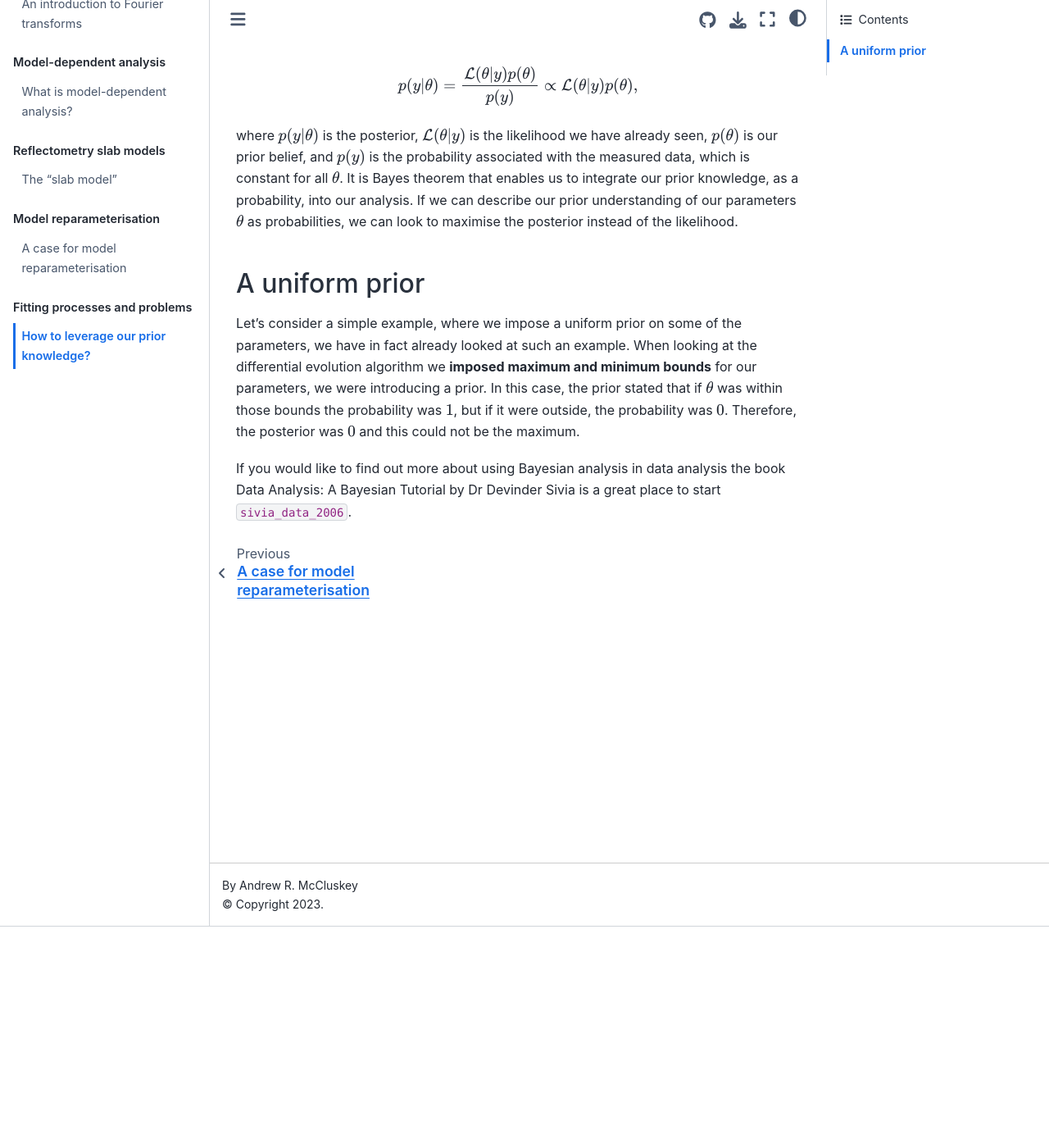
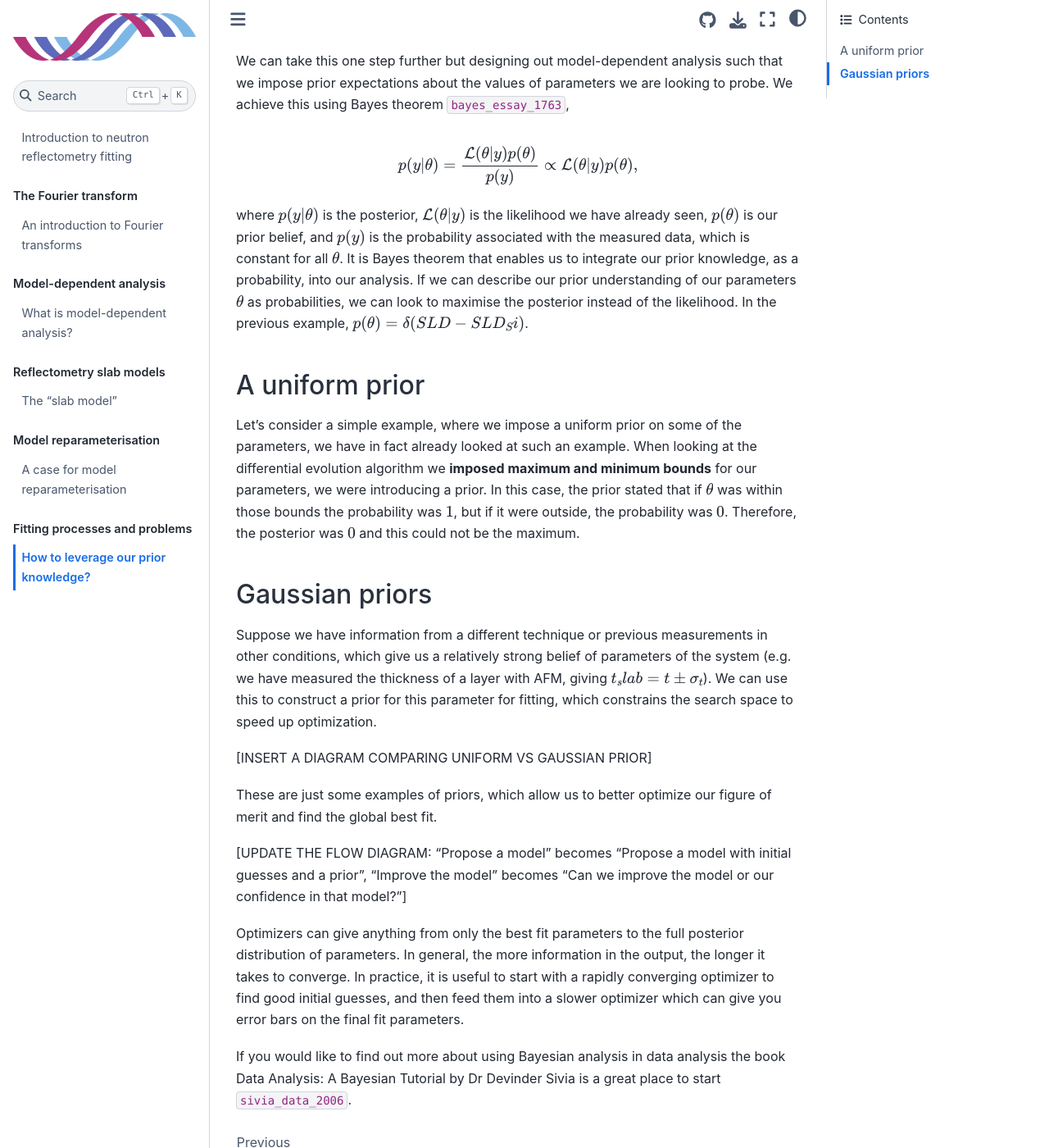
Before and after one commit to arm61/isis_school, a Jupyter Book: the page built from 5_fitting_processes_and_problems/how_to_leverage_our_prior_knowledge.md, in a window 1280 px wide and 1400 px high, scrolled down 270 px. Shown: the whole window at 82% size. Built offline with Jupyter Book 1.0.4 settings and Sphinx 7.4.7 and the Sphinx Book theme 1.1.4, drawn with Linux system fonts in a browser that asks for light colours; pages that are not in the unit, such as notebooks, are missing from menus; cross-references to code outside the pages are shown as plain code; some of the changed text lies outside the part shown.

Commit message:
2022 AGM Fitting Optimization Breakout
Changes (in-progress) made during the annual general meeting 'hackathon'. A few diagrams still need to be made / included.

```diff
--- a/5_fitting_processes_and_problems/how_to_leverage_our_prior_knowledge.md
+++ b/5_fitting_processes_and_problems/how_to_leverage_our_prior_knowledge.md
@@ -1,6 +1,7 @@
 # How to leverage our prior knowledge?
 
-In the introduction to model-dependent analysis, it was suggested that constructing a model and therefore biasing the analysis was acceptable, **if the model is founded in logic**.
+In the introduction to model-dependent analysis, it was suggested that constructing a model and therefore biasing the analysis was acceptable, **if the model is founded in logic**. That is, we have prior knowledge of the system which can be used to constrain the parameter space. For example, if we know that we have a sample on a silicon substrate, we can fix the substrate SLD to the known value.
+
 We can take this one step further but designing out model-dependent analysis such that we impose prior expectations about the values of parameters we are looking to probe.
 We achieve this using Bayes theorem {cite}`bayes_essay_1763`,
 
@@ -10,7 +11,7 @@ $$
 
 where $p(y|\theta)$ is the posterior, $\mathcal{L}(\theta|y)$ is the likelihood we have already seen, $p(\theta)$ is our prior belief, and $p(y)$ is the probability associated with the measured data, which is constant for all $\theta$.
 It is Bayes theorem that enables us to integrate our prior knowledge, as a probability, into our analysis.
-If we can describe our prior understanding of our parameters $\theta$ as probabilities, we can look to maximise the posterior instead of the likelihood.
+If we can describe our prior understanding of our parameters $\theta$ as probabilities, we can look to maximise the posterior instead of the likelihood. In the previous example, $p(\theta) = \delta(SLD - SLD_Si)$.
 
 ## A uniform prior
 
@@ -19,4 +20,16 @@ When looking at the differential evolution algorithm we **imposed maximum and mi
 In this case, the prior stated that if $\theta$ was within those bounds the probability was $1$, but if it were outside, the probability was $0$.
 Therefore, the posterior was $0$ and this could not be the maximum.
 
+## Gaussian priors
+
+Suppose we have information from a different technique or previous measurements in other conditions, which give us a relatively strong belief of parameters of the system (e.g. we have measured the thickness of a layer with AFM, giving $t_slab = t \pm \sigma_t$). We can use this to construct a prior for this parameter for fitting, which constrains the search space to speed up optimization.
+
+[INSERT A DIAGRAM COMPARING UNIFORM VS GAUSSIAN PRIOR]
+
+These are just some examples of priors, which allow us to better optimize our figure of merit and find the global best fit.
+
+[UPDATE THE FLOW DIAGRAM: "Propose a model" becomes "Propose a model with initial guesses and a prior", "Improve the model" becomes "Can we improve the model or our confidence in that model?"]
+
+Optimizers can give anything from only the best fit parameters to the full posterior distribution of parameters. In general, the more information in the output, the longer it takes to converge. In practice, it is useful to start with a rapidly converging optimizer to find good initial guesses, and then feed them into a slower optimizer which can give you error bars on the final fit parameters.
+
 If you would like to find out more about using Bayesian analysis in data analysis the book Data Analysis: A Bayesian Tutorial by Dr Devinder Sivia is a great place to start {cite}`sivia_data_2006`.
```
Also changed, not shown: figures/flow-details.png (added), figures/flow-details.svg (added), 2 other files.
